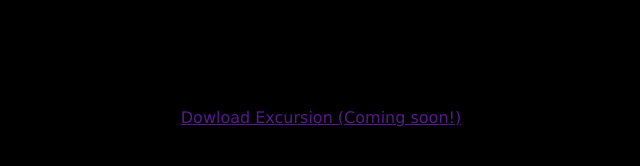
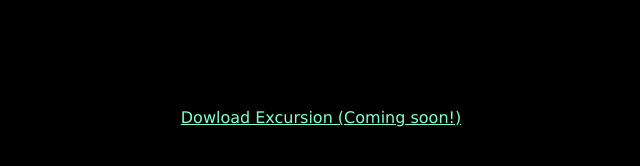
Before and after one commit to bsavane99/excursion, a plain HTML site: page index.html in a window 1280 px wide. Shown: the whole page, without its empty margins (319-959 px from the left). Drawn offline with Linux system fonts and the light colour scheme.

Commit message:
Added link--cta style

```diff
--- a/index.html
+++ b/index.html
@@ -9,7 +9,7 @@
     </head>
     <body>
         <h1 class="header--main">Discover hidden places in the world around you</h1>
-        <p> <a href="">Dowload Excursion (Coming soon!)</a></p>
+        <p ><a class="link--cta" href="">Dowload Excursion (Coming soon!)</a></p>
 
 
 
--- a/resources/css/style.css
+++ b/resources/css/style.css
@@ -9,4 +9,10 @@
     font-weight: normal;
     font-size: 50px;
     color: #ffffff;
+
 }
+
+.link--cta {
+    font-size: 16px;
+    color: aquamarine;
+}
```
